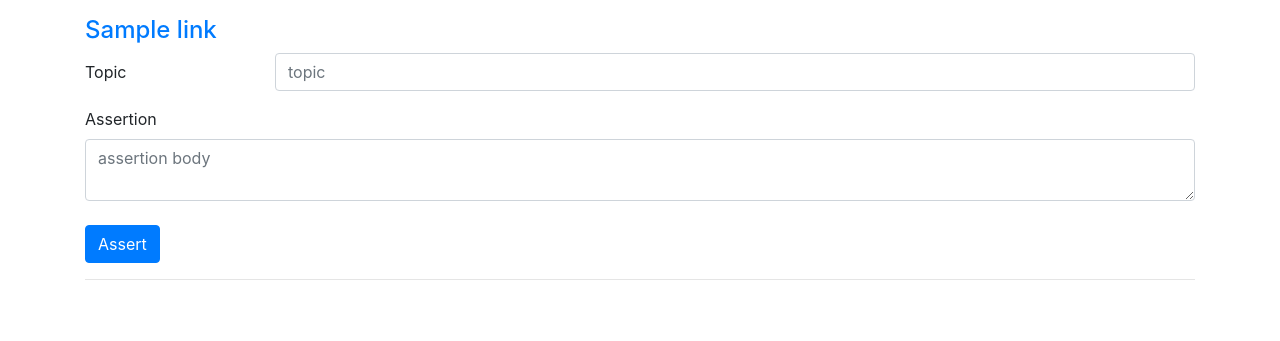
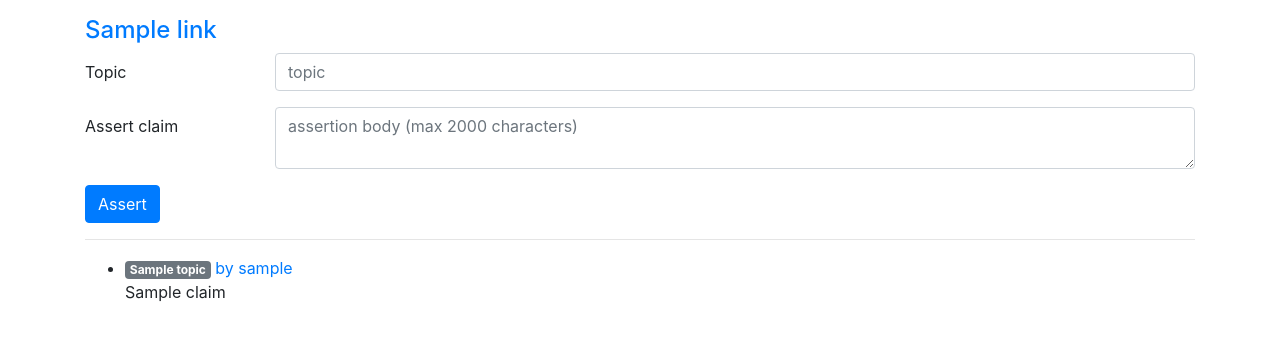
Before and after one commit to abe-winter/trustgator, a Python web app: template trustgator/templates/link.htm in a window 1280 px wide. Shown: the part 48-389 px from the top of the page. Run offline with Jinja, Linux system fonts and the light colour scheme; the template is opened without the code that fills it: most values are stand-ins (such as "Sample title", 1, 10 or a date in 2020); some libraries are stand-ins or nearby versions.

Commit message:
submit_assert, cache clearing

```diff
--- /dev/null
+++ b/sql/queries/insert_assert.sql
@@ -0,0 +1,2 @@
+-- :name insert_assert :1
+insert into assertions (userid, linkid, topic, claim) values (:userid, :linkid, :topic, :claim) returning assertid;
--- a/sql/queries/load_vouch_counts.sql
+++ b/sql/queries/load_vouch_counts.sql
@@ -1,2 +1,2 @@
--- :name load_vouch_counts
+-- :name load_vouch_counts :many
 select assertid, score, count(*) from vouches where assertid=any(:assertids) group by assertid, score;
--- a/trustgator/flaskhelp.py
+++ b/trustgator/flaskhelp.py
@@ -27,7 +27,6 @@ def require_session(inner):
     if 'sessionid' not in flask.session:
       return flask.redirect(flask.url_for('get_login'))
     dets = get_session(flask.current_app.redis_sessions, flask.session['sessionid'])
-    print('dets', flask.session, dets)
     if not dets:
       # todo stat & log
       return flask.redirect(flask.url_for('get_login'))
--- a/trustgator/static/join.htm
+++ b/trustgator/static/join.htm
@@ -28,6 +28,7 @@
   <small class="muted">Email is optional but (1) we're light on spam and (2) if you leave this blank you absolve us of any responsibility to inform you about anything ever -- because we can't!</small>
   </div>
   <div class="alert alert-warning">This is a beta product and we have no terms of service yet. Yikes!</div>
+  <div class="alert alert-danger">You <b>must</b> be over 18 to use this product</div>
   <button type="submit" class="btn btn-success">Join us</button>
 </form>
 
--- a/trustgator/static/splash.htm
+++ b/trustgator/static/splash.htm
@@ -13,7 +13,7 @@
 	<h1>trustgator</h1>
 	<h3>Link aggregator with 2-hop trust assertions</h3>
 </div>
-<p>This is a demo -- use and enjoy it but remember it's a POC for the trustgator concept. It may change or break.</p>
+<p>⚠️ This is a demo -- use and enjoy it but remember it's a WIP/POC. It's heavily rate-limited and it may change or break.</p>
 <a href="/home" class="btn btn-primary">Login</a>
 <a href="/join" class="btn btn-success">Join</a>
 <a href="https://github.com/abe-winter/trustgator" class="btn btn-warning">trustgator github</a>
--- a/trustgator/templates/link.htm
+++ b/trustgator/templates/link.htm
@@ -9,16 +9,25 @@
       <label for="assert-topic" class="col-2 col-form-label">Topic</label>
       <div class="col-10"><input id="assert-topic" type="text" class="form-control" name="topic" placeholder="topic" required></div>
     </div>
-    <label for="assert-body">Assertion</label>
-    <textarea id="assert-body" class="form-control" name="body" placeholder="assertion body" required></textarea>
-    <br>
+    <div class="form-group row">
+      <label for="assert-body" class="col-2 col-form-label">Assert claim</label>
+      <div class="col-10"><textarea id="assert-body" class="form-control" name="body" placeholder="assertion body (max 2000 characters)" required></textarea></div>
+    </div>
     <button type="submit" class="btn btn-primary">Assert</button>
   </form>
   <hr>
   {% if not asserts %}
   <div class="alert alert-warning">No assertions yet for this article -- you'll be the first</div>
+  {% else %}
+  <ul>
+  {% for assert_ in asserts %}
+    <li>
+      <span class="badge badge-secondary">{{ assert_.topic }}</span>
+      <a href="{{ url_for('get_assert', assertid=assert_.assertid) }}">{{ assert_.created.split('.')[0] }} by {{ assert_.username }}</a>
+      <p>{{ assert_.claim }}</p>
+    </li>
+  {% endfor %}
+  </ul>
   {% endif %}
-  {% for assert in asserts %}
-  {% endfor %}
 </div>
 {% endblock %}
--- a/trustgator/util.py
+++ b/trustgator/util.py
@@ -57,3 +57,7 @@ def cache_wrapper(name: str, ttl_secs: int):
       return rapidjson.loads(val)
     return outer
   return wrapper
+
+def clear_cache(name: str, cacheid):
+  key = rapidjson.dumps({'name': name, 'id': cacheid}, sort_keys=True)
+  flask.current_app.redis_cache.delete(key)
```
Also changed, not shown: sql/queries/load_link_asserts.sql (+6 -2 lines), trustgator/main.py (+10 -0 lines), trustgator/trustgraph.py (+18 -5 lines).
